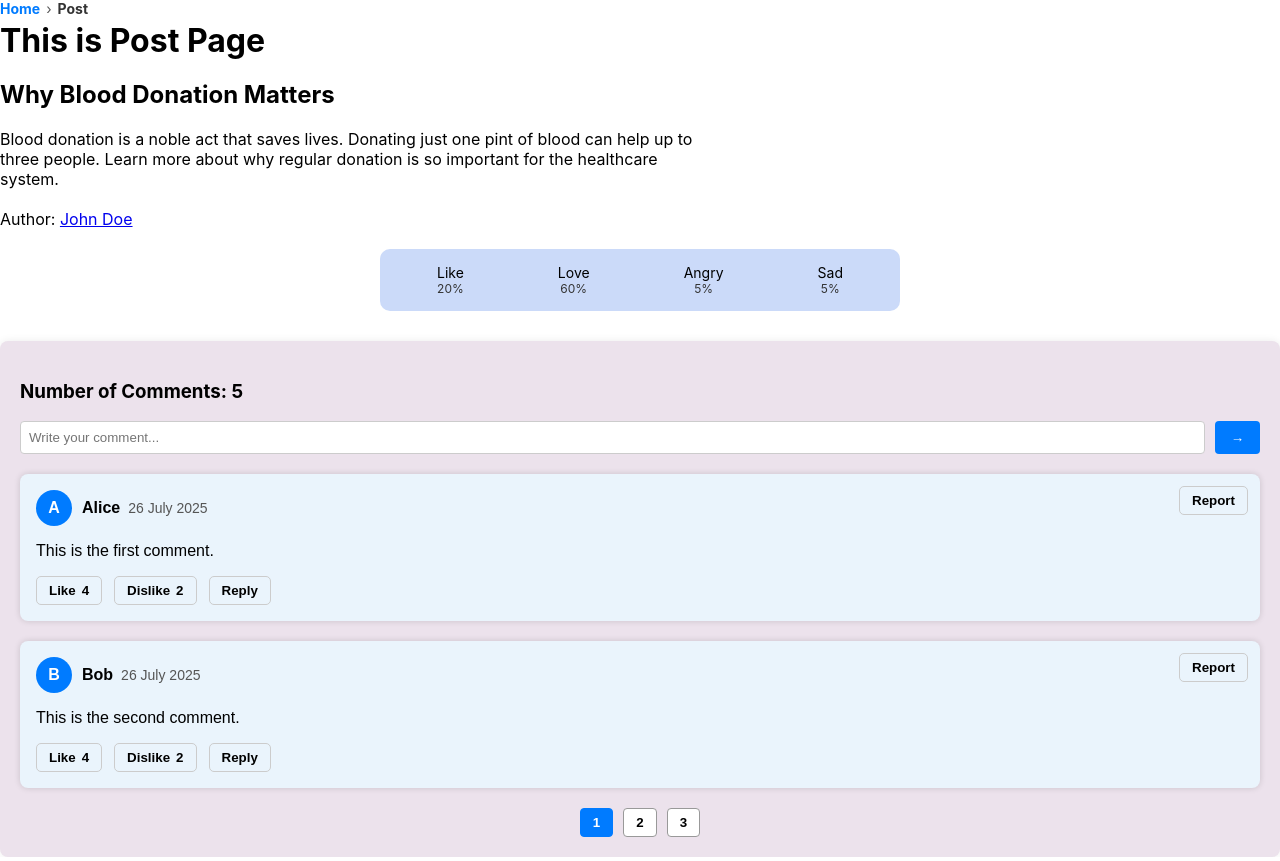
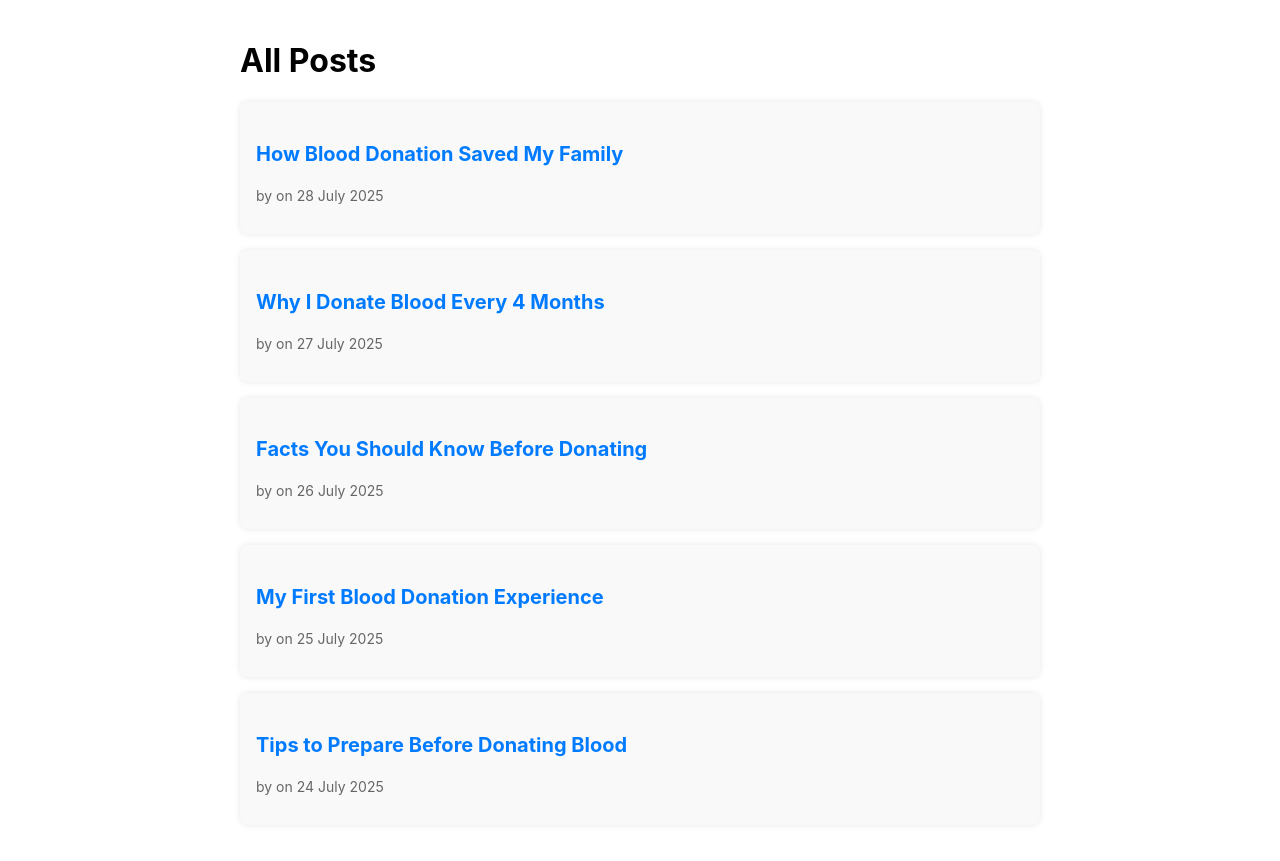
Before and after one commit to Zumaina/2200-assignment, a React (Create React App) app: page / in a window 1280 px wide. Built offline with nearby package versions, Linux system fonts and the light colour scheme.

Commit message:
Add Home Page with post listing and routin

```diff
--- a/src/App.js
+++ b/src/App.js
@@ -1,13 +1,15 @@
 import { BrowserRouter, Routes, Route } from "react-router-dom";
+import HomePage from "./pages/HomePage";
 import PostPage from "./pages/PostPage";
 import AuthorProfile from "./pages/AuthorProfile";
-import './css/App.module.css';
+import "./css/App.module.css";
 
 function App() {
   return (
     <BrowserRouter>
       <Routes>
-        <Route path="/" element={<PostPage />} />
+        <Route path="/" element={<HomePage />} />
+        <Route path="/post/:postId" element={<PostPage />} />
         <Route path="/author/:authorId" element={<AuthorProfile />} />
       </Routes>
     </BrowserRouter>
--- /dev/null
+++ b/src/components/PostCard.js
@@ -0,0 +1,19 @@
+import { Link } from "react-router-dom";
+import styles from "../css/PostCard.module.css";
+
+const PostCard = ({ post }) => {
+  const { id, title, authorName, authorId, date } = post;
+
+  return (
+    <div className={styles.card}>
+      <h2 className={styles.title}>
+        <Link to={`/post/${id}`}>{title}</Link>
+      </h2>
+      <p className={styles.meta}>
+        by <Link to={`/author/${authorId}`}>{authorName}</Link> on {date}
+      </p>
+    </div>
+  );
+};
+
+export default PostCard;
--- /dev/null
+++ b/src/css/PostCard.module.css
@@ -0,0 +1,30 @@
+.card {
+  background-color: #f9f9f9;
+  padding: 16px;
+  margin-bottom: 16px;
+  border-radius: 8px;
+  box-shadow: 0 0 6px rgba(0, 0, 0, 0.1);
+  transition: box-shadow 0.2s ease;
+}
+
+.card:hover {
+  background-color: #f1f1f1;
+  box-shadow: 0 2px 8px rgba(0, 0, 0, 0.1);
+}
+
+.title a {
+  text-decoration: none;
+  color: #007bff;
+  font-size: 20px;
+  font-weight: bold;
+}
+
+.title a:hover {
+  text-decoration: underline;
+}
+
+.meta {
+  margin-top: 8px;
+  font-size: 14px;
+  color: #666;
+}
--- /dev/null
+++ b/src/data/Posts.js
@@ -0,0 +1,44 @@
+const Posts = [
+  {
+    id: "1",
+    author: "Alice",
+    authorId: "alice",
+    title: "How Blood Donation Saved My Family",
+    description: `In early 2023, my brother needed an urgent transfusion. We were running out of time and hope until we found a matching donor through a local blood donation community. The experience changed how I see the value of donation. This post is dedicated to those unsung heroes who step forward in times of need. I hope my story encourages others to do the same.`,
+    date: "28 July 2025",
+  },
+  {
+    id: "2",
+    author: "Bob",
+    authorId: "bob",
+    title: "Why I Donate Blood Every 4 Months",
+    description: `Donating blood has become part of my life. Every four months, I book an appointment and give. It helps me feel connected to humanity and reminds me of the little ways we can help others survive. Some people think it's scary, but it's actually quick and painless—and so worth it.`,
+    date: "27 July 2025",
+  },
+  {
+    id: "3",
+    author: "Alice",
+    authorId: "alice",
+    title: "Facts You Should Know Before Donating",
+    description: `Many people are afraid to donate blood due to myths. In reality, it's safe and even beneficial for regular donors. You don’t gain weight, it doesn’t weaken you, and you can resume daily activity almost immediately. Here's a breakdown of what you should know...`,
+    date: "26 July 2025",
+  },
+  {
+    id: "4",
+    author: "Bob",
+    authorId: "bob",
+    title: "My First Blood Donation Experience",
+    description: `I was nervous when I walked into the blood center. But the staff were friendly, explained everything, and made me feel at ease. The needle prick was nothing compared to the feeling I got when I saw my blood bag filling up — knowing it might save a life.`,
+    date: "25 July 2025",
+  },
+  {
+    id: "5",
+    author: "Alice",
+    authorId: "alice",
+    title: "Tips to Prepare Before Donating Blood",
+    description: `Drink lots of water, eat iron-rich food, and avoid fatty meals before donation. This ensures your blood is accepted and helps you feel good during and after. I also recommend resting the night before and wearing comfy clothes.`,
+    date: "24 July 2025",
+  },
+];
+
+export default Posts;
--- /dev/null
+++ b/src/pages/HomePage.js
@@ -0,0 +1,16 @@
+import React from "react";
+import Posts from "../data/Posts";
+import PostCard from "../components/PostCard";
+
+const HomePage = () => {
+  return (
+    <div style={{ maxWidth: "800px", margin: "0 auto", padding: "20px" }}>
+      <h1>All Posts</h1>
+      {Posts.map((post) => (
+        <PostCard key={post.id} post={post} />
+      ))}
+    </div>
+  );
+};
+
+export default HomePage;
--- a/src/pages/PostPage.js
+++ b/src/pages/PostPage.js
@@ -44,6 +44,16 @@ const PostPage = () => {
       <p>
         Author: <Link to={`/author/${dummyAuthorId}`}>John Doe</Link>
       </p>
+      <div style={{ marginBottom: "20px", lineHeight: "1.6" }}>
+  <p>
+    Lorem ipsum dolor sit amet, consectetur adipiscing elit. Integer nec odio. Praesent libero.
+    Sed cursus ante dapibus diam. Sed nisi. Nulla quis sem at nibh elementum imperdiet.
+  </p>
+  <p>
+    Duis sagittis ipsum. Praesent mauris. Fusce nec tellus sed augue semper porta.
+    Mauris massa. Vestibulum lacinia arcu eget nulla.
+  </p>
+</div>
 
       <ReactionBar />
 
```
